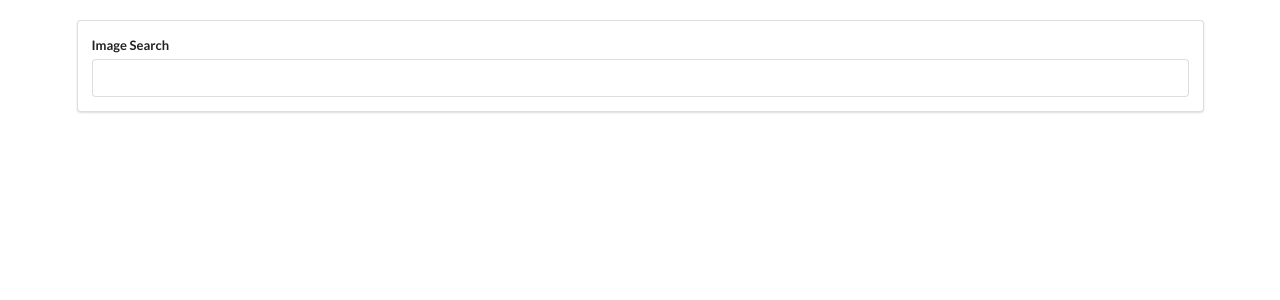
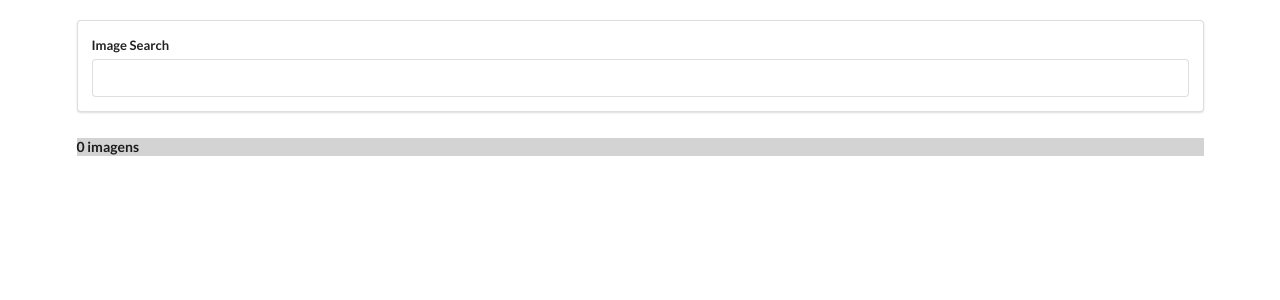
Before and after one commit to eduardojvendruscolo/pics, a React (Create React App) app: page / in a window 1280 px wide. Shown: the top 300 px of the page. Built offline with nearby package versions, Linux system fonts and the light colour scheme.

Commit message:
centralizacão configuracoes Api

```diff
--- /dev/null
+++ b/src/Api/unsplash.js
@@ -0,0 +1,8 @@
+import axios from "axios";
+
+export default axios.create({
+  baseURL: "https://api.unsplash.com",
+  headers: {
+    Authorization: "Client-ID uo6AnxFTBSs2di1uPneZXe9hKz3sg1BanYkuNUQR0i8"
+  }
+});
--- a/src/Components/App.js
+++ b/src/Components/App.js
@@ -1,6 +1,6 @@
 import React from "react";
 import SearchBar from "./SearchBar";
-import axios from "axios";
+import unsplash from "../Api/unsplash";
 import { render } from "@testing-library/react";
 
 class App extends React.Component {
@@ -11,12 +11,9 @@ class App extends React.Component {
   };
 
   onSubmit = term => {
-    axios
-      .get("https://api.unsplash.com/search/photos", {
-        params: { query: term },
-        headers: {
-          Authorization: "Client-ID uo6AnxFTBSs2di1uPneZXe9hKz3sg1BanYkuNUQR0i8"
-        }
+    unsplash
+      .get("search/photos", {
+        params: { query: term }
       })
       .then(data => {
         this.setState({ images: data.data.results });
@@ -27,6 +24,10 @@ class App extends React.Component {
     return (
       <div className="ui container" style={this.styleVar}>
         <SearchBar onSubmit={this.onSubmit} />
+
+        <h5
+          style={{ backgroundColor: "lightgray" }}
+        >{`${this.state.images.length} imagens`}</h5>
       </div>
     );
   }
```
